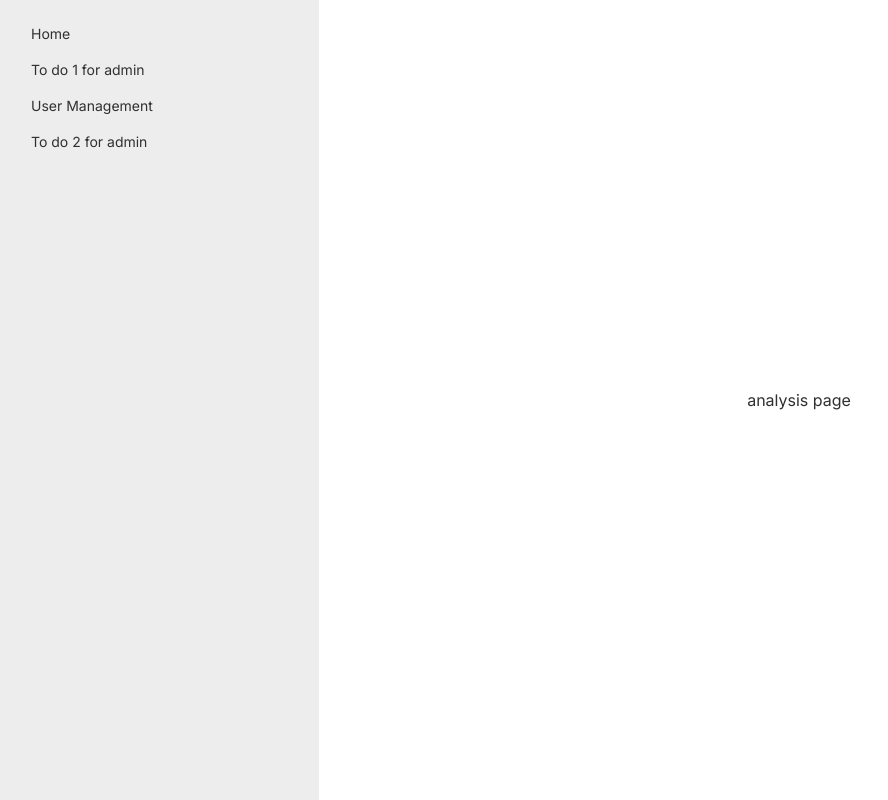
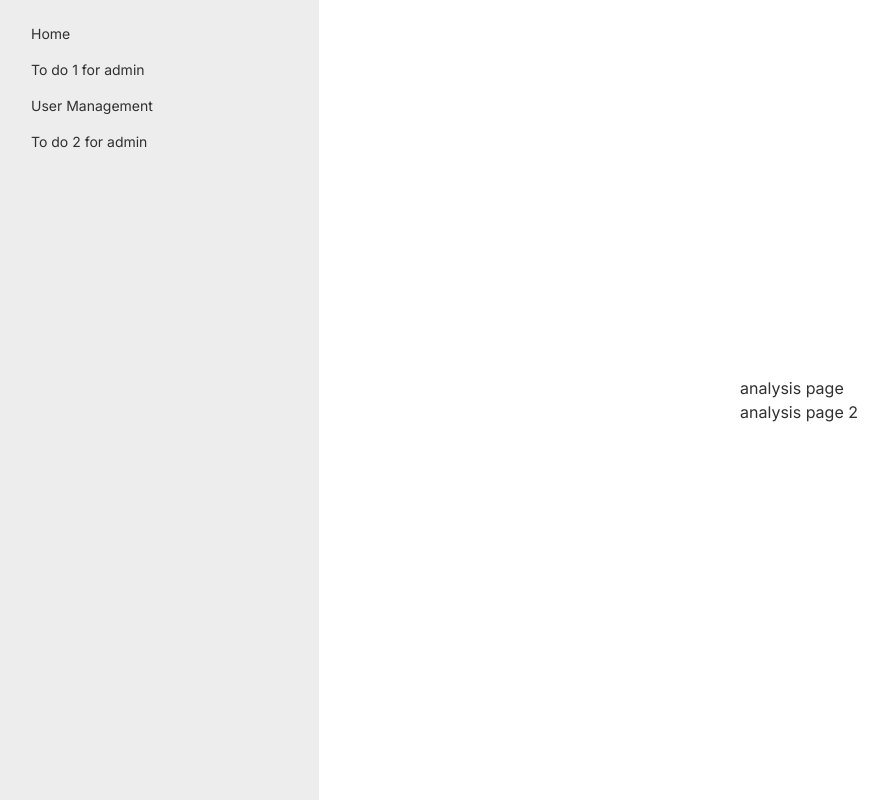
Before and after one commit to Galib24/JobLinker, a Next.js app: page /dashboard/analysis in a window 1280 px wide. Shown: the whole page, without its empty margins (1-889 px from the left). Built offline with nearby package versions, Linux system fonts and the light colour scheme; no server answers.

Commit message:
added some change

```diff
--- a/src/app/dashboard/(admin-route)/analysis/page.js
+++ b/src/app/dashboard/(admin-route)/analysis/page.js
@@ -4,6 +4,7 @@ const AnalysisPage = () => {
     return (
         <div>
             <h1>analysis page</h1>
+            <h1>analysis page 2</h1>
         </div>
     );
 };
```
